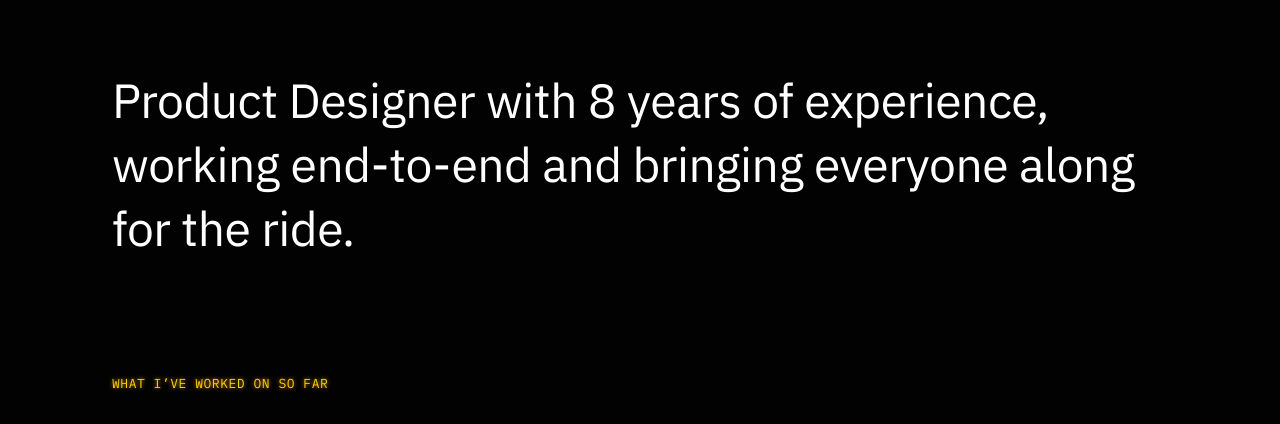
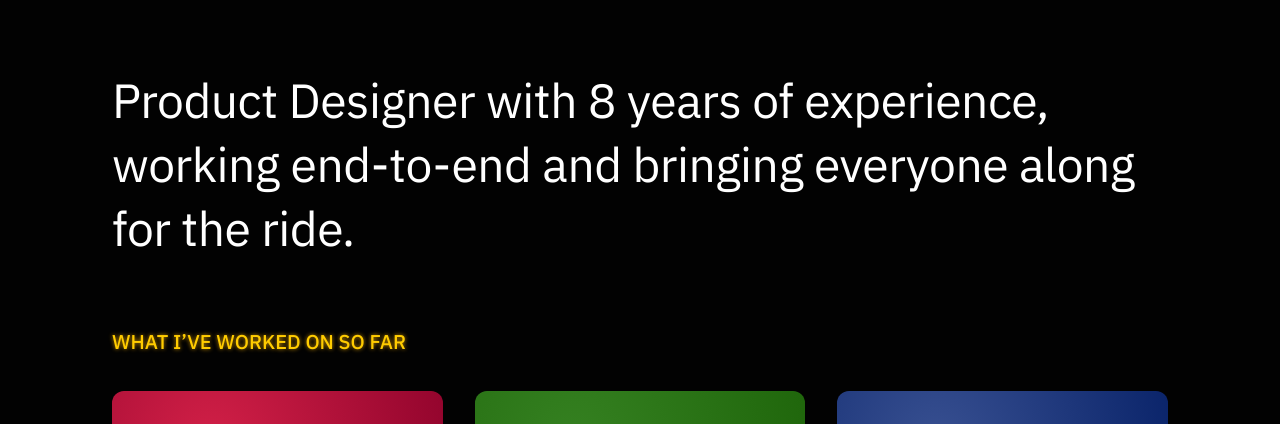
Before and after one commit to viniciussatoj/portfolio, an Astro site: page / in a window 1280 px wide. Shown: the part 85-509 px from the top of the page. Built offline with nearby package versions, Linux system fonts and the light colour scheme; Astro itself is replaced by a stand-in of ours.

Commit message:
Home: corrige tipografia do label de secao e espacamento do headline
O label 'What I've worked on so far' estava com a classe .meta, que
forca IBM Plex Mono e 13px. No Figma ele tem o mesmo tratamento da nav
— Plex Sans 20px/500 em caixa alta. O mono e exclusivo do texto dos
cards (/FOOD TECH/, ano, tags).

Espacamento headline -> label caiu de 112px para 64px, medido na
metadata do Figma: o headline termina em y=371,8 e o label comeca em
y=436. O de label -> cards ja estava certo em 32px.

Co-Authored-By: Claude Opus 5 <noreply@anthropic.com>

```diff
--- a/src/pages/index.astro
+++ b/src/pages/index.astro
@@ -20,7 +20,7 @@ const works = (await getCollection("cases")).sort((a, b) => a.data.order - b.dat
     </h1>
 
     <section class="container works" aria-labelledby="works-label">
-      <h2 id="works-label" class="meta works__label">What I&rsquo;ve worked on so far</h2>
+      <h2 id="works-label" class="works__label">What I&rsquo;ve worked on so far</h2>
 
       <div class="works__row">
         {works.map((w, i) => (
@@ -65,14 +65,19 @@ const works = (await getCollection("cases")).sort((a, b) => a.data.order - b.dat
     font-weight: 400;
     letter-spacing: -0.01em;
     /* Figma: 1056x192 = 3 linhas. Sem max-width extra — a medida e o container. */
-    padding-bottom: var(--space-6);
+    /* Figma: headline termina em y=371,8 e o label comeca em y=436 = 64px. */
+    padding-bottom: 4rem;
   }
 
+  /* Mesmo tratamento da nav: Plex Sans 20px/500, caixa alta.
+     Nao usa a classe .meta — o mono e so para o texto dos cards. */
   .works__label {
+    font-size: var(--fs-lead);
+    font-weight: 500;
+    text-transform: uppercase;
     color: var(--yellow);
     text-shadow: var(--yellow-glow);
     margin-bottom: var(--space-3);
-    font-weight: 400;
   }
 
   /* Faixa dos cards: 1056x283 no Figma. Os cards sao posicionados em
```
